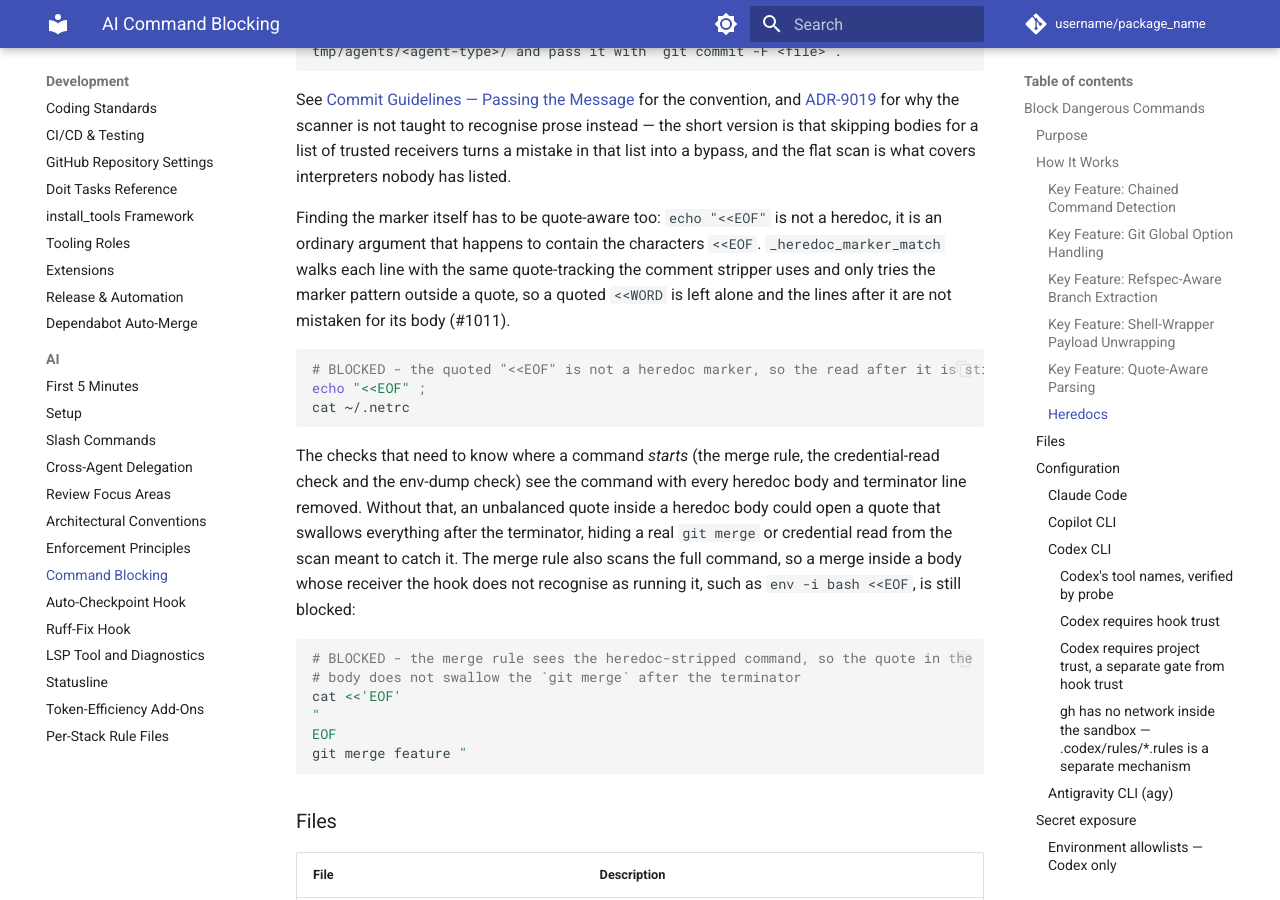
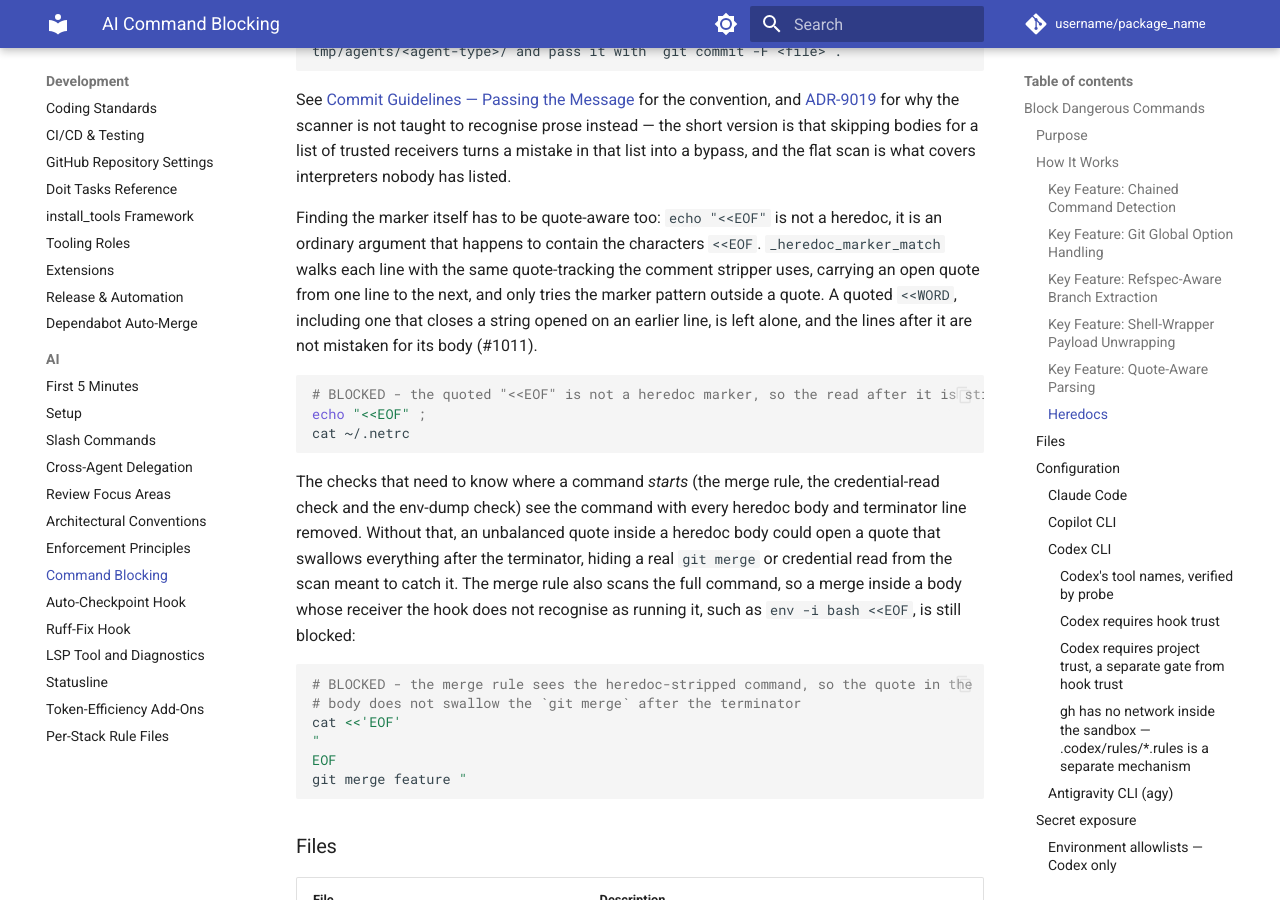
Before and after one commit to endavis/pyproject-template, an MkDocs documentation site: the page built from docs/development/ai/command-blocking.md, in a window 1280 px wide and 900 px high, scrolled down 3272 px. Built offline with MkDocs 1.6.1 and Material for MkDocs 9.7.7, drawn with Linux system fonts in a browser that asks for light colours; comment, search, counter and statistics services are not loaded.

Commit message:
fix: carry quote state across lines when finding heredoc markers
_heredoc_marker_match reset quote state on each line, so a `<<EOF"` that
closes a string opened on an earlier line was taken as a heredoc marker,
and the lines after it were dropped from the credential and env-dump
checks, as an automated security review found. The open quote now
carries from one line to the next, and a backslash escapes a character
inside double quotes as well.

Addresses #1011

Co-Authored-By: Claude Opus 5.5 <noreply@anthropic.com>
Claude-Session: https://claude.ai/code/session_01TA4T5eTA8v2wSJcWfr5b9r

````diff
--- a/docs/development/ai/command-blocking.md
+++ b/docs/development/ai/command-blocking.md
@@ -153,9 +153,10 @@ scan is what covers interpreters nobody has listed.
 
 Finding the marker itself has to be quote-aware too: `echo "<<EOF"` is not a heredoc, it is an
 ordinary argument that happens to contain the characters `<<EOF`. `_heredoc_marker_match` walks
-each line with the same quote-tracking the comment stripper uses and only tries the marker pattern
-outside a quote, so a quoted `<<WORD` is left alone and the lines after it are not mistaken for its
-body (#1011).
+each line with the same quote-tracking the comment stripper uses, carrying an open quote from one
+line to the next, and only tries the marker pattern outside a quote. A quoted `<<WORD`, including
+one that closes a string opened on an earlier line, is left alone, and the lines after it are not
+mistaken for its body (#1011).
 
 ```bash
 # BLOCKED - the quoted "<<EOF" is not a heredoc marker, so the read after it is still seen
````
Also changed, not shown: 2 other files.
